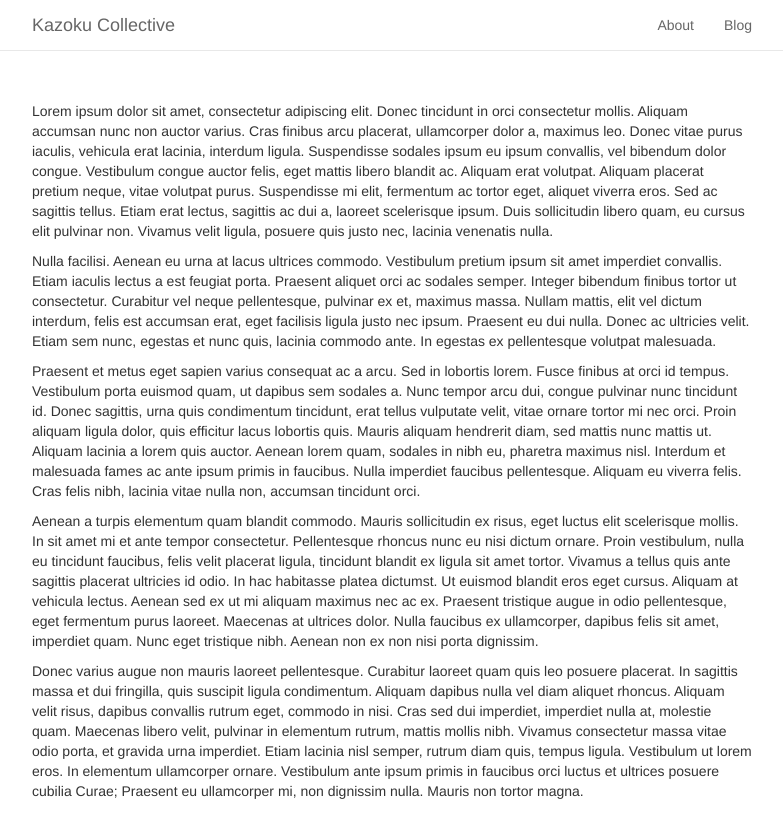
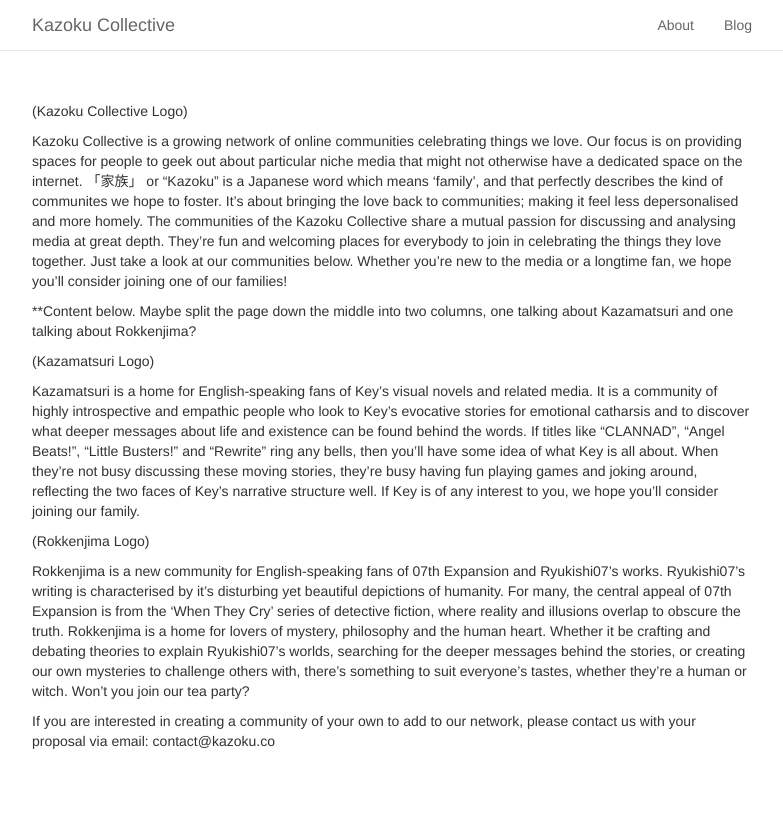
Before and after one commit to KazokuCo/kazoku.co, a Jekyll site: the page built from index.md, in a window 1280 px wide. Shown: the top 838 px of the page, without its empty margins (248-1031 px from the left). Built offline with Jekyll 4.4.1, drawn with Linux system fonts in a browser that asks for light colours; nearby versions of some CDN libraries.

Commit message:
Update index.md
Added content. Requires formatting.

```diff
--- a/index.md
+++ b/index.md
@@ -2,12 +2,18 @@
 layout: default
 ---
 
-Lorem ipsum dolor sit amet, consectetur adipiscing elit. Donec tincidunt in orci consectetur mollis. Aliquam accumsan nunc non auctor varius. Cras finibus arcu placerat, ullamcorper dolor a, maximus leo. Donec vitae purus iaculis, vehicula erat lacinia, interdum ligula. Suspendisse sodales ipsum eu ipsum convallis, vel bibendum dolor congue. Vestibulum congue auctor felis, eget mattis libero blandit ac. Aliquam erat volutpat. Aliquam placerat pretium neque, vitae volutpat purus. Suspendisse mi elit, fermentum ac tortor eget, aliquet viverra eros. Sed ac sagittis tellus. Etiam erat lectus, sagittis ac dui a, laoreet scelerisque ipsum. Duis sollicitudin libero quam, eu cursus elit pulvinar non. Vivamus velit ligula, posuere quis justo nec, lacinia venenatis nulla.
+(Kazoku Collective Logo)
 
-Nulla facilisi. Aenean eu urna at lacus ultrices commodo. Vestibulum pretium ipsum sit amet imperdiet convallis. Etiam iaculis lectus a est feugiat porta. Praesent aliquet orci ac sodales semper. Integer bibendum finibus tortor ut consectetur. Curabitur vel neque pellentesque, pulvinar ex et, maximus massa. Nullam mattis, elit vel dictum interdum, felis est accumsan erat, eget facilisis ligula justo nec ipsum. Praesent eu dui nulla. Donec ac ultricies velit. Etiam sem nunc, egestas et nunc quis, lacinia commodo ante. In egestas ex pellentesque volutpat malesuada.
+Kazoku Collective is a growing network of online communities celebrating things we love. Our focus is on providing spaces for people to geek out about particular niche media that might not otherwise have a dedicated space on the internet. 「家族」 or "Kazoku" is a Japanese word which means 'family', and that perfectly describes the kind of communites we hope to foster. It's about bringing the love back to communities; making it feel less depersonalised and more homely. The communities of the Kazoku Collective share a mutual passion for discussing and analysing media at great depth. They're fun and welcoming places for everybody to join in celebrating the things they love together. Just take a look at our communities below. Whether you're new to the media or a longtime fan, we hope you'll consider joining one of our families!
 
-Praesent et metus eget sapien varius consequat ac a arcu. Sed in lobortis lorem. Fusce finibus at orci id tempus. Vestibulum porta euismod quam, ut dapibus sem sodales a. Nunc tempor arcu dui, congue pulvinar nunc tincidunt id. Donec sagittis, urna quis condimentum tincidunt, erat tellus vulputate velit, vitae ornare tortor mi nec orci. Proin aliquam ligula dolor, quis efficitur lacus lobortis quis. Mauris aliquam hendrerit diam, sed mattis nunc mattis ut. Aliquam lacinia a lorem quis auctor. Aenean lorem quam, sodales in nibh eu, pharetra maximus nisl. Interdum et malesuada fames ac ante ipsum primis in faucibus. Nulla imperdiet faucibus pellentesque. Aliquam eu viverra felis. Cras felis nibh, lacinia vitae nulla non, accumsan tincidunt orci.
+**Content below. Maybe split the page down the middle into two columns, one talking about Kazamatsuri and one talking about Rokkenjima?
 
-Aenean a turpis elementum quam blandit commodo. Mauris sollicitudin ex risus, eget luctus elit scelerisque mollis. In sit amet mi et ante tempor consectetur. Pellentesque rhoncus nunc eu nisi dictum ornare. Proin vestibulum, nulla eu tincidunt faucibus, felis velit placerat ligula, tincidunt blandit ex ligula sit amet tortor. Vivamus a tellus quis ante sagittis placerat ultricies id odio. In hac habitasse platea dictumst. Ut euismod blandit eros eget cursus. Aliquam at vehicula lectus. Aenean sed ex ut mi aliquam maximus nec ac ex. Praesent tristique augue in odio pellentesque, eget fermentum purus laoreet. Maecenas at ultrices dolor. Nulla faucibus ex ullamcorper, dapibus felis sit amet, imperdiet quam. Nunc eget tristique nibh. Aenean non ex non nisi porta dignissim.
+(Kazamatsuri Logo)
 
-Donec varius augue non mauris laoreet pellentesque. Curabitur laoreet quam quis leo posuere placerat. In sagittis massa et dui fringilla, quis suscipit ligula condimentum. Aliquam dapibus nulla vel diam aliquet rhoncus. Aliquam velit risus, dapibus convallis rutrum eget, commodo in nisi. Cras sed dui imperdiet, imperdiet nulla at, molestie quam. Maecenas libero velit, pulvinar in elementum rutrum, mattis mollis nibh. Vivamus consectetur massa vitae odio porta, et gravida urna imperdiet. Etiam lacinia nisl semper, rutrum diam quis, tempus ligula. Vestibulum ut lorem eros. In elementum ullamcorper ornare. Vestibulum ante ipsum primis in faucibus orci luctus et ultrices posuere cubilia Curae; Praesent eu ullamcorper mi, non dignissim nulla. Mauris non tortor magna.
+Kazamatsuri is a home for English-speaking fans of Key's visual novels and related media. It is a community of highly introspective and empathic people who look to Key's evocative stories for emotional catharsis and to discover what deeper messages about life and existence can be found behind the words. If titles like "CLANNAD", "Angel Beats!", "Little Busters!" and "Rewrite" ring any bells, then you'll have some idea of what Key is all about. When they're not busy discussing these moving stories, they're busy having fun playing games and joking around, reflecting the two faces of Key's narrative structure well. If Key is of any interest to you, we hope you'll consider joining our family.
+
+(Rokkenjima Logo)
+
+Rokkenjima is a new community for English-speaking fans of 07th Expansion and Ryukishi07's works. Ryukishi07's writing is characterised by it's disturbing yet beautiful depictions of humanity. For many, the central appeal of 07th Expansion is from the 'When They Cry' series of detective fiction, where reality and illusions overlap to obscure the truth. Rokkenjima is a home for lovers of mystery, philosophy and the human heart. Whether it be crafting and debating theories to explain Ryukishi07's worlds, searching for the deeper messages behind the stories, or creating our own mysteries to challenge others with, there's something to suit everyone's tastes, whether they're a human or witch. Won't you join our tea party?
+
+If you are interested in creating a community of your own to add to our network, please contact us with your proposal via email: contact@kazoku.co
```
